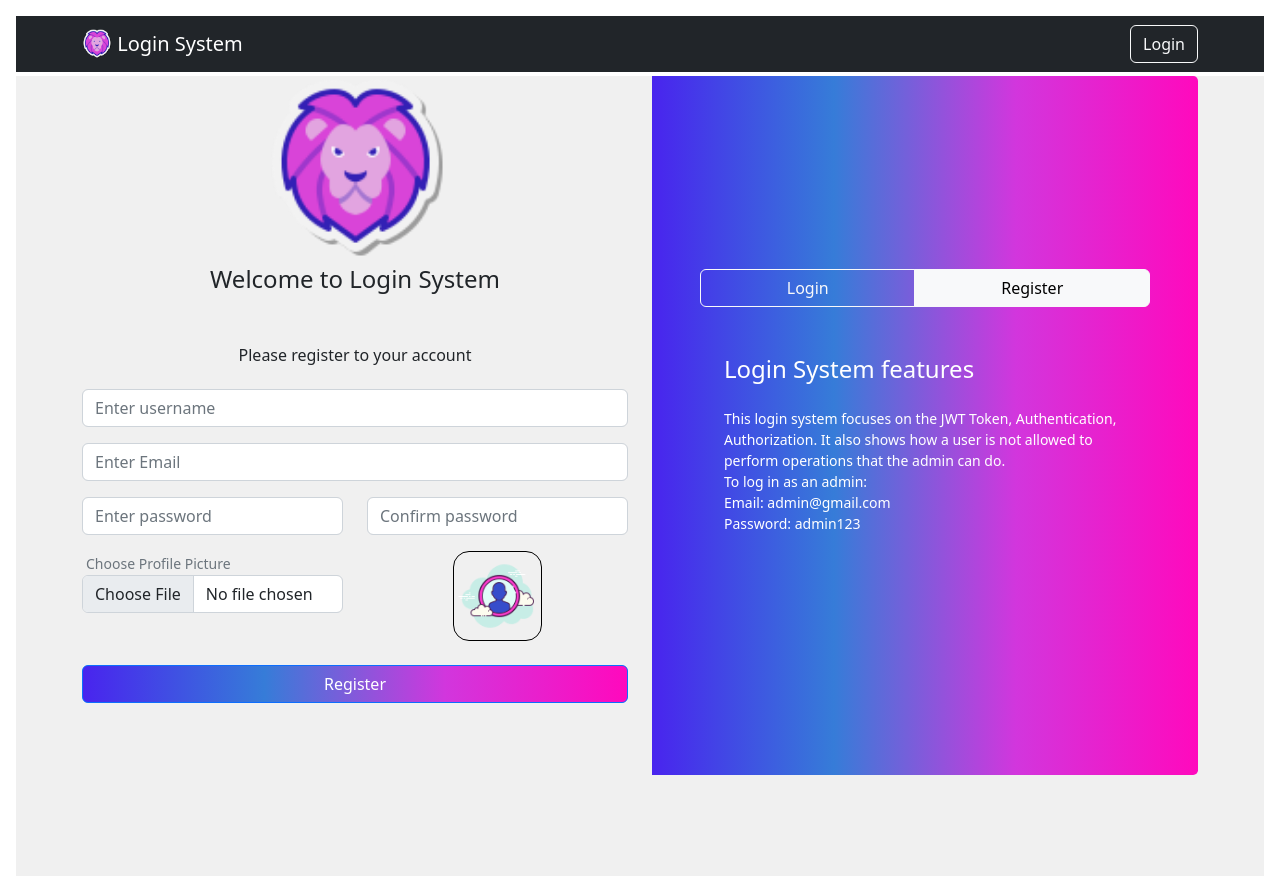
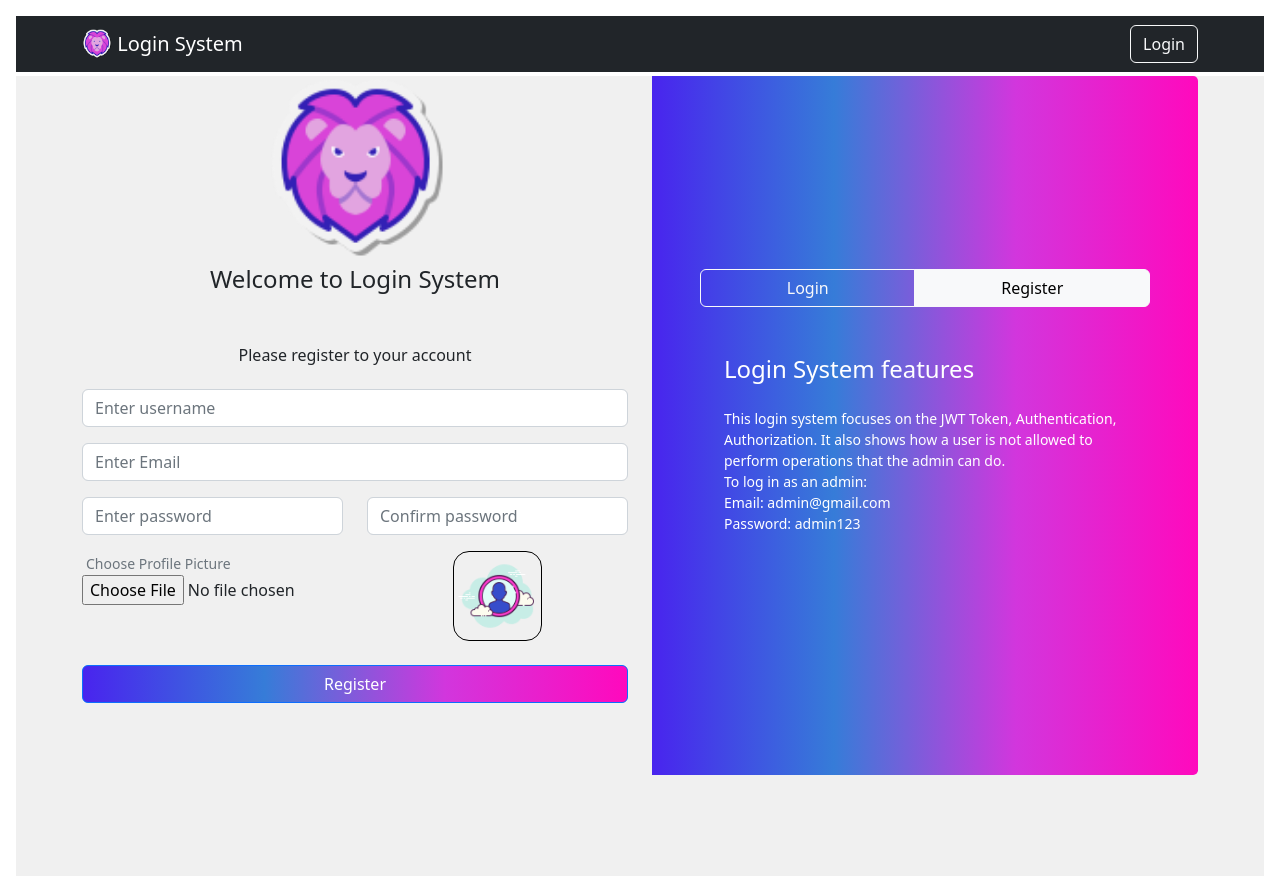
Before and after one commit to KhalilAbbaass/LoginSystem, a React (Create React App) app in the folder client/: page / in a window 1280 px wide. Both pictures are taken after a click on the label "Register". Built offline with nearby package versions, Linux system fonts and the light colour scheme.

Commit message:
filebase64 changed

```diff
--- a/client/package.json
+++ b/client/package.json
@@ -10,6 +10,7 @@
     "react": "^18.2.0",
     "react-bootstrap": "^2.7.0",
     "react-dom": "^18.2.0",
+    "react-file-base64": "^1.0.3",
     "react-scripts": "5.0.1",
     "web-vitals": "^2.1.4"
   },
--- a/client/src/components/register/Register.jsx
+++ b/client/src/components/register/Register.jsx
@@ -3,7 +3,7 @@ import Button from 'react-bootstrap/Button';
 import Form from 'react-bootstrap/Form';
 import Row from 'react-bootstrap/Row';
 import Col from 'react-bootstrap/Col';
-
+import FileBase64 from 'react-file-base64'
 import './Register.css'
 import Image from 'react-bootstrap/Image'
 import icon8 from '../../assets/icon8.png'
@@ -43,9 +43,9 @@ const Register = () => {
                 <Col md='6'>
                     <Form.Group controlId="formFile" className="mb-3">
                     <Form.Text className='m-1'>Choose Profile Picture</Form.Text>
-                    <Form.Control type="file" onChange={(e) => {
-                        setImage(URL.createObjectURL(e.target.files[0]))
-                        }}/>
+                    <FileBase64 type="file" multiple={false} onDone={
+                        (file)=> setImage(file.base64)
+                    }/>
                     </Form.Group>
                 </Col>
                 <Col className='imageColStyle' md='6'>
```
Also changed, not shown: 1 other file (tests, documents, lock files or other folders).
